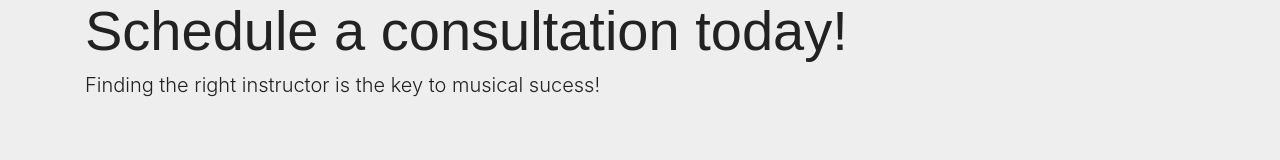
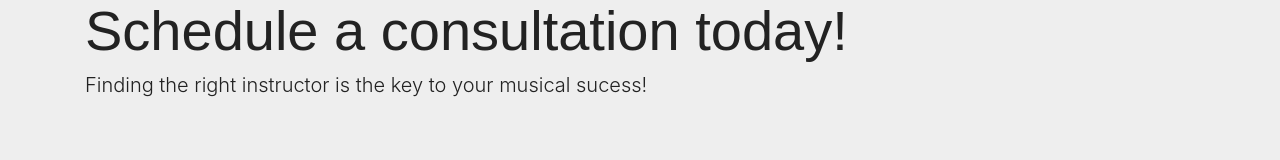
Before and after one commit to ksuares1/dport, a React (Create React App) app in the folder deshaun/: page /schedule in a window 1280 px wide. Shown: the part 149-309 px from the top of the page. Built offline with nearby package versions, Linux system fonts and the light colour scheme; a web font is replaced by a local one.

Commit message:
updated schedule page

```diff
--- a/deshaun/src/components/Schedule/index.js
+++ b/deshaun/src/components/Schedule/index.js
@@ -6,7 +6,7 @@ const SchedulePage = () => {
     <MDBJumbotron fluid>
       <MDBContainer>
         <h2 className="text-align:center display-4">Schedule a consultation today!</h2>
-        <p className="text-align:center lead"> Finding the right instructor is the key to musical sucess!</p>
+        <p className="text-align:center lead"> Finding the right instructor is the key to your musical sucess!</p>
       </MDBContainer>
     </MDBJumbotron>
   )
```
